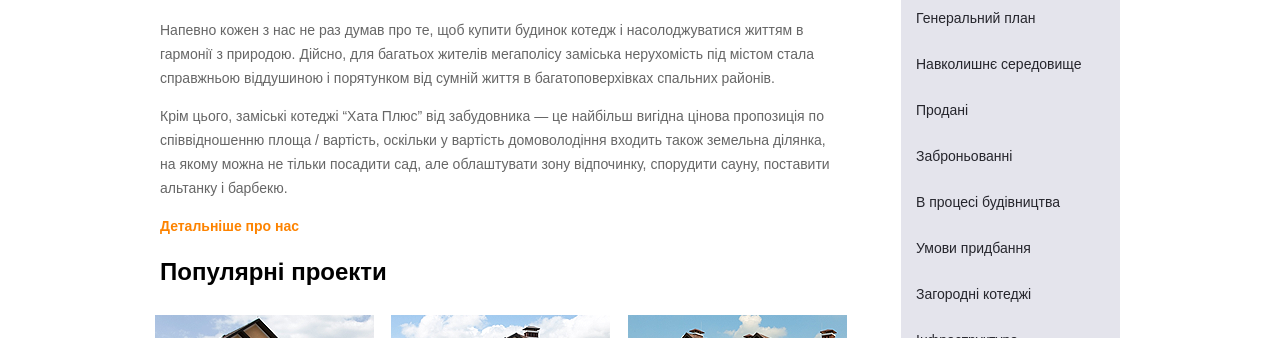
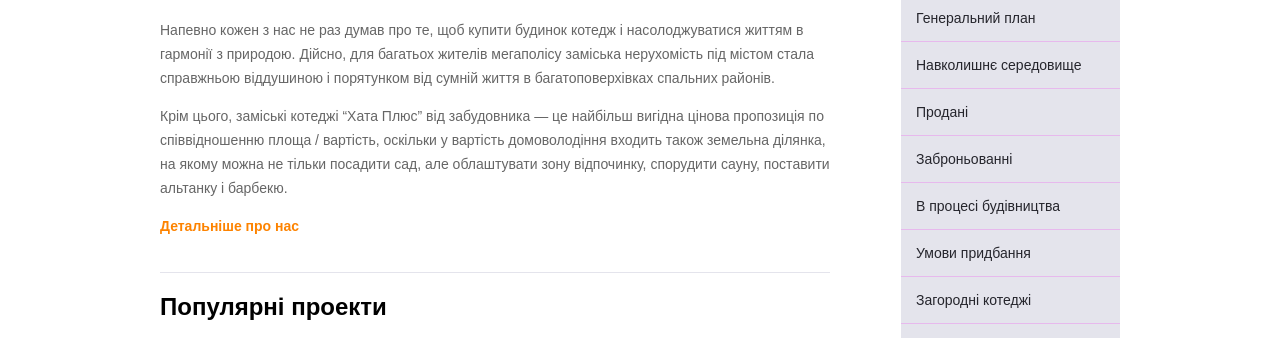
Before and after one commit to lubahubba/hata, a plain HTML site: page index.html in a window 1280 px wide. Shown: the part 385-723 px from the top of the page. Drawn offline with Linux system fonts and the light colour scheme.

Commit message:
vse vurisheno

```diff
--- a/css/style.css
+++ b/css/style.css
@@ -163,8 +163,8 @@ a.tel:before {
     color: #25252c;
     font-weight: bold;
     text-decoration: none;
+    background-color: #fff;
     border-radius: 25px;
-    background-color: #fff;
     border: 2px solid #fd8300;
 }
 
@@ -213,9 +213,11 @@ a.tel:before {
     font-weight: bold;
     font-style: normal;
 }
-.price sup{
+
+.price sup {
     font-size: 0.5em;
 }
+
 .main {
     display: flex;
     justify-content: space-between;
@@ -224,6 +226,9 @@ a.tel:before {
 
 .content {
     max-width: 670px;
+    padding-bottom: 34px;
+    border-radius: 0;
+    border-bottom: 1px solid #e4e4ec;
 }
 
 .content h1 {
@@ -245,6 +250,7 @@ a.tel:before {
     color: #fd8300;
     font-weight: bold;
     text-decoration: none;
+
 }
 
 .content a:hover {
@@ -258,7 +264,7 @@ a.tel:before {
 
 }
 
-.column figcaption{
+.column figcaption {
     position: relative;
 }
 
@@ -270,7 +276,7 @@ a.tel:before {
     text-decoration: none;
 }
 
-.column figcaption a{
+.column figcaption a {
     position: absolute;
     top: 0;
     left: 0;
@@ -315,6 +321,8 @@ a.tel:before {
 
 .aside li {
     list-style: none;
+    border-radius: 0;
+    border-bottom: 1px solid #e4e4;
 }
 
 .aside a {
@@ -323,7 +331,6 @@ a.tel:before {
     font-size: 14px;
     line-height: 24px;
     color: #25252c;
-
     text-decoration: none;
 }
 
```
